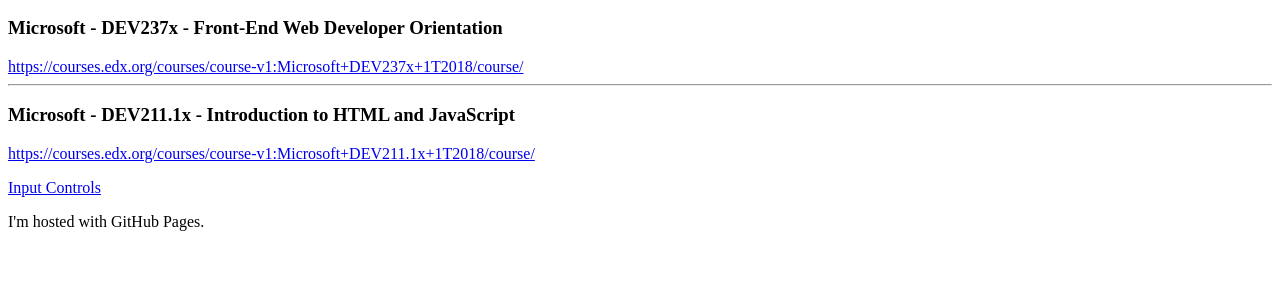
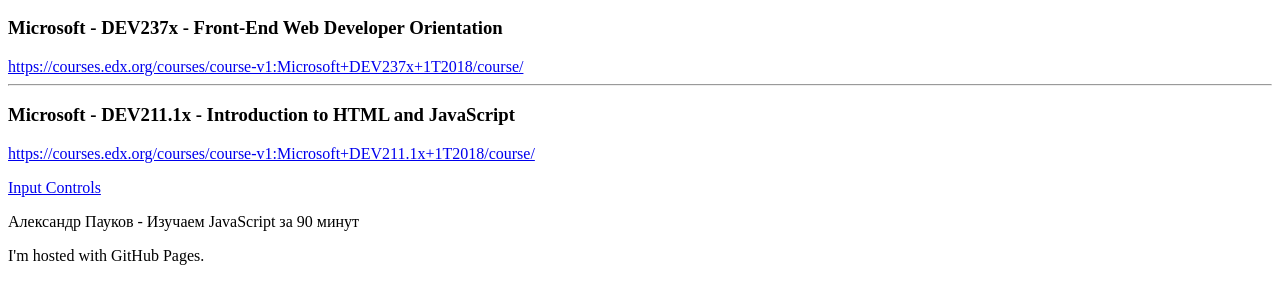
Before and after one commit to Sadov1/sadov.github.io, a plain HTML site: page index.html in a window 1280 px wide. Shown: the part 110-414 px from the top of the page. Drawn offline with Linux system fonts and the light colour scheme.

Commit message:
Добавил новый параграф: Александр Пауков - Изучаем JavaScript за 90 минут

```diff
--- a/index.html
+++ b/index.html
@@ -17,6 +17,9 @@
   <p>
   <a href="InputControls.html">Input Controls</a>
   </p>
+  <p>
+    Александр Пауков - Изучаем JavaScript за 90 минут
+  </p>
   <p>I'm hosted with GitHub Pages.</p>
 </body>
 </html>
```
